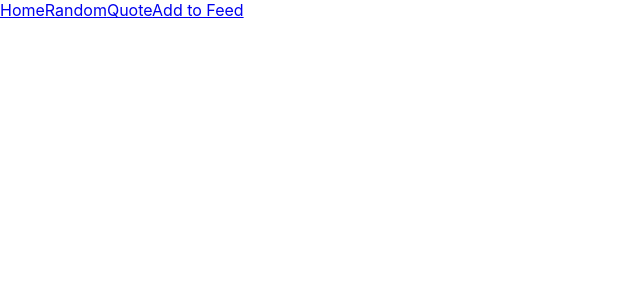
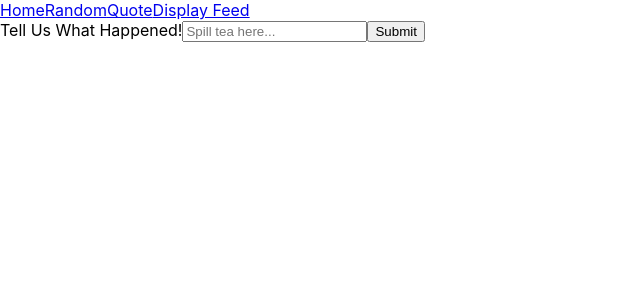
Before and after one commit to roselandroche/mar2021, a React (Create React App) app in the folder practice-js/: page /displayfeed in a window 1280 px wide. Shown: the top 300 px of the page, without its empty margins (0-640 px from the left). Built offline with nearby package versions, Linux system fonts and the light colour scheme.

Commit message:
Working on feed display

```diff
--- a/practice-js/src/components/AddToFeed.js
+++ b/practice-js/src/components/AddToFeed.js
@@ -7,7 +7,7 @@ function AddToFeed(props) {
     });
 
     function addPost() {
-        setFeedData({...feedData, date: Date.now});
+        setFeedData({...feedData, date: Date.now()});
         props.getFeed([...props.feed, feedData]);
     }
 
--- a/practice-js/src/components/App.js
+++ b/practice-js/src/components/App.js
@@ -4,7 +4,7 @@ import '../App.css';
 import Home from './Home';
 import Random from './Random';
 import Quote from './Quote';
-import AddToFeed from './AddToFeed';
+import DisplayFeed from './DisplayFeed';
 
 function App() {
   const [feed, getFeed] = useState([]);
@@ -13,13 +13,13 @@ function App() {
       <Link to={'/'}>Home</Link>
       <Link to={'/random'}>Random</Link>
       <Link to={'/quote'}>Quote</Link>
-      <Link to={'/addtofeed'}>Add to Feed</Link>
+      <Link to={'/displayfeed'}>Display Feed</Link>
 
       <Switch>
         <Route exact path="/" component={Home} />
         <Route exact path="/random" render={() => <Random name={'Rose'} />} />
         <Route exact path="/quote" render={() => <Quote />} />
-        <Route exact path="/addtofeed" render={() => <AddToFeed feed={feed} getFeed={ getFeed } /> } />
+        <Route exact path="/displayfeed" render={() => <DisplayFeed feed={feed} getFeed={ getFeed } /> } />
       </Switch>
     </div>
 
--- /dev/null
+++ b/practice-js/src/components/DisplayFeed.js
@@ -0,0 +1,13 @@
+import React from 'react'
+import AddToFeed from './AddToFeed';
+
+function DisplayFeed(props) {
+    return (
+        <div>
+            <AddToFeed feed={props.feed} getFeed={ props.getFeed } />
+            <ul>{props.feed.map(post => <p key={post.date}>{ post.name }</p>)}</ul>
+        </div>
+    )
+}
+
+export default DisplayFeed
```
